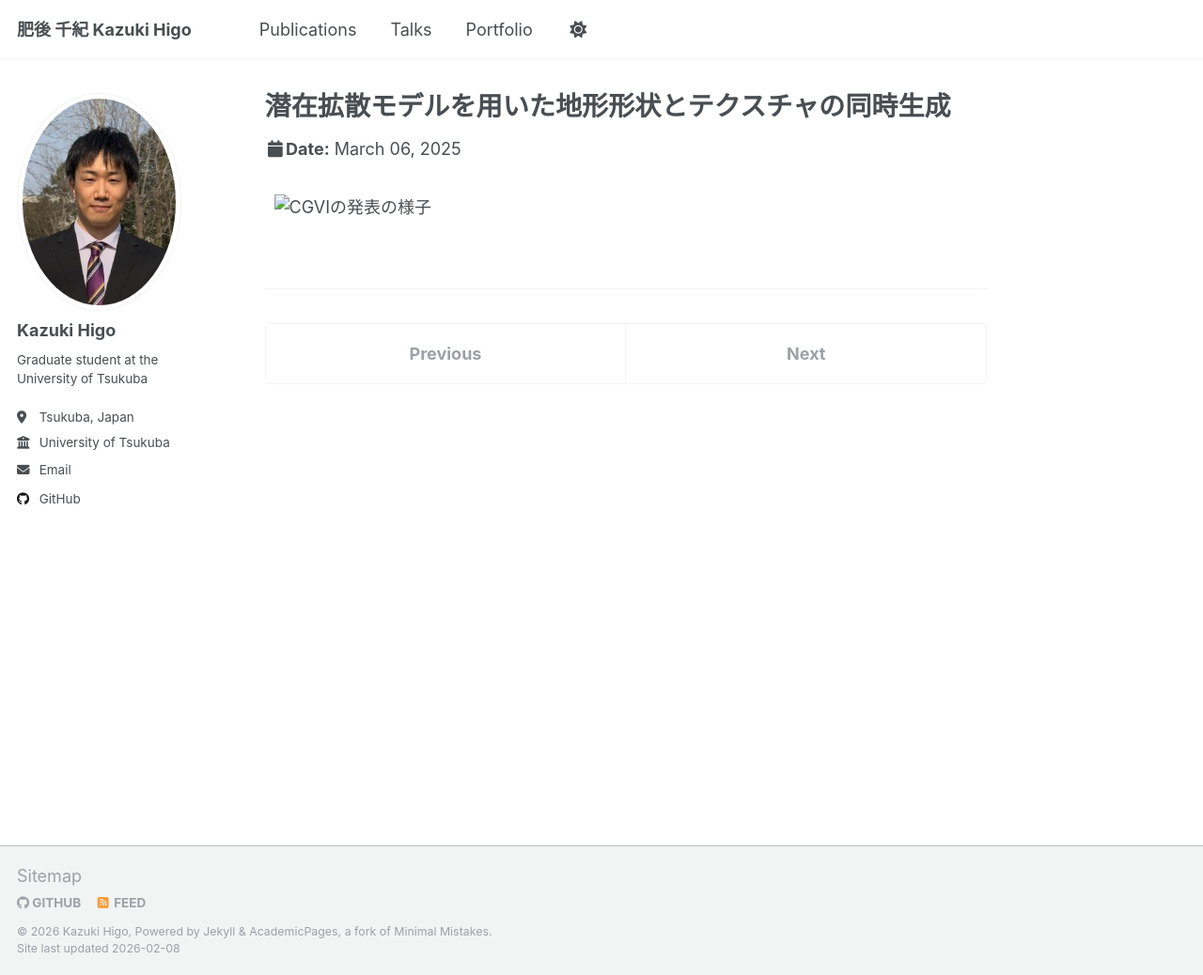
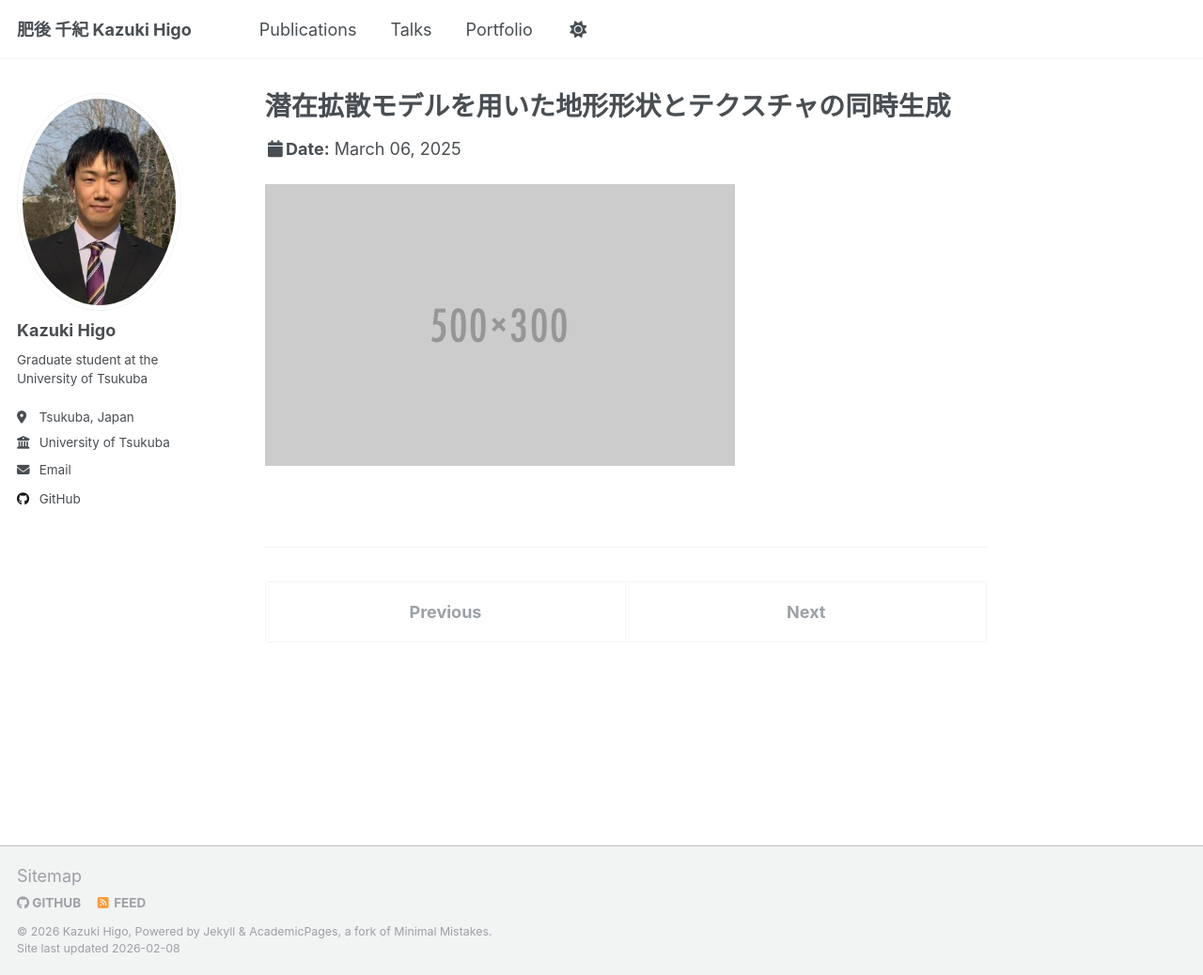
Before and after one commit to millennium-nova/millennium-nova.github.io, a Jekyll site: the page built from _talks/CGVI-2025-03-oral.md, in a window 1280 px wide and 1038 px high. Shown: the whole window at 94% size. Built offline with Jekyll 4.4.1, drawn with Linux system fonts in a browser that asks for light colours.

Commit message:
口頭発表のMarkdownファイルを更新し、画像の表示方法を修正して新しい画像を追加

```diff
--- a/_talks/CGVI-2025-03-oral.md
+++ b/_talks/CGVI-2025-03-oral.md
@@ -9,6 +9,4 @@ date: 2025-03-06
 location: "株式会社エクサウィザーズ 〒108-0023 東京都港区芝浦4丁目2−8 住友不動産三田ファーストビル5階"
 ---
 
-<div style="background-color: white; display: inline-block; padding: 10px;">
-  <img src=".../images/500x300.png" alt="CGVIの発表の様子" width="500" height="300">
-</div>
+![CGVI-2025-03 口頭発表の様子](../../images/500x300.png)
```
Also changed, not shown: images/talks/500x300.png (added).
